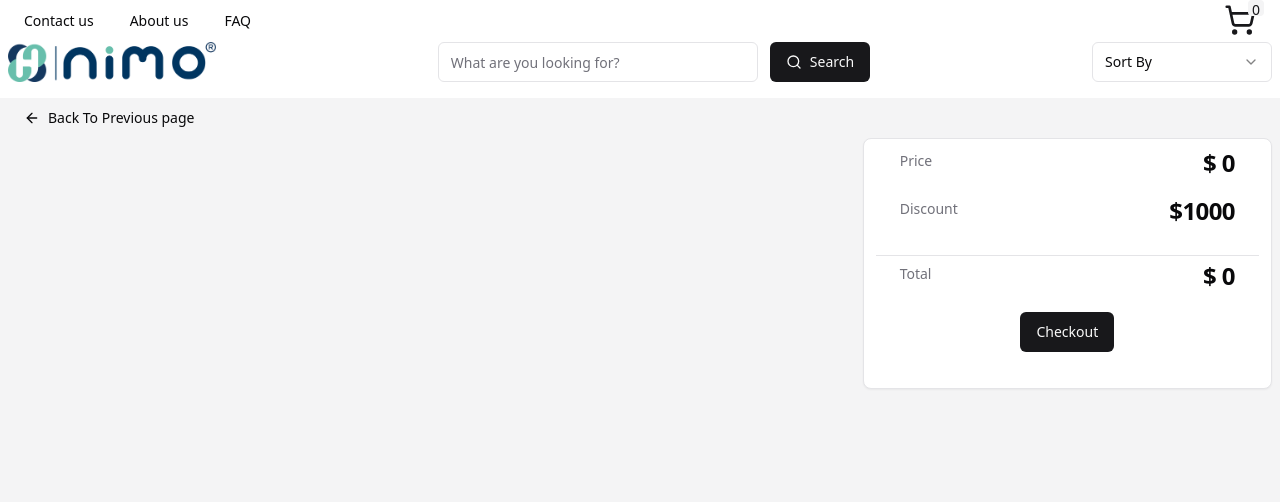
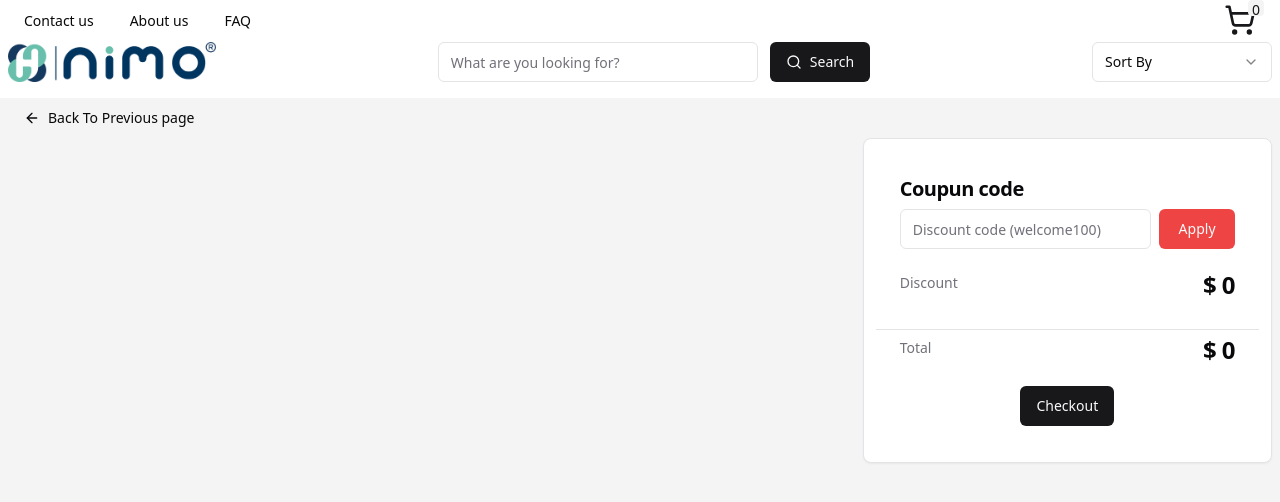
Before and after one commit to skoanton/webshop-api, a React (Vite) app: page /checkout in a window 1280 px wide. Shown: the top 502 px of the page. Built offline with nearby package versions, Linux system fonts and the light colour scheme.

Commit message:
moved discount to checkout, fixed reducers

```diff
--- a/src/components/Checkout/Checkout.tsx
+++ b/src/components/Checkout/Checkout.tsx
@@ -9,18 +9,19 @@ import {
   CardHeader,
   CardTitle,
 } from "../ui/card";
-import React, { ChangeEvent, useContext } from "react";
+import { ChangeEvent, useContext, useState } from "react";
 import { CartContext } from "@/contexts/CartContext/CartContext";
 import { Label } from "@radix-ui/react-label";
 import { Input } from "../ui/input";
 import { CART_ACTION } from "@/contexts/CartContext/CartReducer";
 import { Item } from "@/types/itemsType";
+import { discountCodes } from "@/data/discounts";
 
 type CheckoutProps = {};
 
 const Checkout = ({}: CheckoutProps) => {
   const { cartState, cartDispatch } = useContext(CartContext);
-
+  const [userInputDiscountCode, setUserInputDiscountCode] = useState("");
   const handleCartChange = (e: ChangeEvent<HTMLInputElement>, item: Item[]) => {
     if (parseInt(e.currentTarget.value) <= item.length) {
       cartDispatch({
@@ -111,18 +112,45 @@ const Checkout = ({}: CheckoutProps) => {
           </section>
           <section className="flex-grow">
             <Card className="p-3">
-              <CardContent className="flex justify-between">
-                <CardDescription>Price</CardDescription>
-                <CardTitle>$ {cartState.cart.totalCost}</CardTitle>
-              </CardContent>
+              <CardHeader>
+                <CardTitle className="text-xl">Coupun code</CardTitle>
+                <section className="flex gap-2">
+                  <Input
+                    className="w-3/4"
+                    type="text"
+                    id="discount"
+                    placeholder={`Discount code (${discountCodes[0].code})`}
+                    onChange={(e) =>
+                      setUserInputDiscountCode(e.currentTarget.value)
+                    }
+                  />
+                  <Button
+                    onClick={() =>
+                      cartDispatch({
+                        type: CART_ACTION.SET_DISCOUNT,
+                        payload: userInputDiscountCode,
+                      })
+                    }
+                    variant="destructive"
+                    className="flex-grow"
+                  >
+                    Apply
+                  </Button>
+                </section>
+              </CardHeader>
+
               <CardContent className="flex justify-between">
                 <CardDescription>Discount</CardDescription>
-                <CardTitle>$1000</CardTitle>
+                <CardTitle> $ {cartState.cart.discount}</CardTitle>
               </CardContent>
               <hr className="my-2" />
               <CardContent className="flex justify-between">
                 <CardDescription>Total</CardDescription>
-                <CardTitle>$ {cartState.cart.totalCost}</CardTitle>
+                {cartState.cart.totalCost - cartState.cart.discount > 0 ? (
+                  <CardTitle>$ {cartState.cart.totalCost}</CardTitle>
+                ) : (
+                  <CardTitle>$ 0</CardTitle>
+                )}
               </CardContent>
               <CardFooter>
                 <Button className="mx-auto">Checkout</Button>
--- a/src/components/ProductCard/ProductCard.tsx
+++ b/src/components/ProductCard/ProductCard.tsx
@@ -143,11 +143,6 @@ const ProductCard = ({ id, big }: ProductCardProps) => {
                     <CardTitle>Payment</CardTitle>
                   </CardHeader>
                   <CardContent className="flex flex-col gap-5">
-                    <section className="flex gap-2">
-                      <Input type="text" id="discount" placeholder="Discount" />
-                      <Button>Apply</Button>
-                    </section>
-
                     <section>
                       <Label htmlFor="quantity">Quantity</Label>
                       <Input
--- a/src/contexts/CartContext/CartContext.ts
+++ b/src/contexts/CartContext/CartContext.ts
@@ -1,14 +1,25 @@
 import { Item } from "@/types/itemsType";
 import { createContext } from "react";
-import { CartState, initalCartState } from "./CartReducer";
+import { CART_ACTION, CartState, cartReducer, initalCartState } from "./CartReducer";
+import { Cart } from "@/types/cartTypes";
 
-export type CartAction = {
-    type: string;
-    payload: {
-      item: Item;
-      quanity: number;
-    };
+type AddOrRemoveItemAction = {
+  type: CART_ACTION.ADD_ITEM | CART_ACTION.DELETE_ITEM | CART_ACTION.REMOVE_ITEM
+  payload: {
+    item: Item;
+    quanity: number;
   };
+};
+
+type SetDiscountAction = {
+  type: typeof CART_ACTION.SET_DISCOUNT;
+  payload: string;
+};
+
+type ResetAction = {
+  type: typeof CART_ACTION.RESET;
+};
+export type CartAction = AddOrRemoveItemAction | SetDiscountAction | ResetAction;
 
 export const CartContext = createContext<{
     cartState: CartState;
--- a/src/contexts/CartContext/CartReducer.ts
+++ b/src/contexts/CartContext/CartReducer.ts
@@ -1,13 +1,14 @@
 import { Cart } from "@/types/cartTypes";
+import { getIndexOfItem } from "@/utils/manipulateData";
 import { CartAction } from "./CartContext";
-import { group } from "console";
-import { getIndexOfItem } from "@/utils/manipulateData";
+import { discountCodes } from "@/data/discounts";
 
-export const CART_ACTION = {
-  ADD_ITEM: "ADD_ITEM",
-  REMOVE_ITEM: "REMOVE_ITEM",
-  DELETE_ITEM : "DELETE_ITEM",
-  RESET: "RESET",
+export enum CART_ACTION  {
+  ADD_ITEM = "ADD_ITEM",
+  REMOVE_ITEM= "REMOVE_ITEM",
+  DELETE_ITEM = "DELETE_ITEM",
+  SET_DISCOUNT= "SET_DISCOUNT",
+  RESET = "RESET",
 };
 
 export type CartState = {
@@ -17,6 +18,7 @@ export const initalCartState: CartState = {
   cart: {
     items: [],
     totalCost: 0,
+    discount: 0,
   },
 };
 export const cartReducer = (
@@ -45,8 +47,9 @@ export const cartReducer = (
             cart: {
               items: newItems,
               totalCost:
-              cartState.cart.totalCost +
-              action.payload.item.price,
+                (cartState.cart.totalCost +
+                action.payload.item.price) - cartState.cart.discount,
+                discount :cartState.cart.discount
             },
           };
         }
@@ -63,13 +66,12 @@ export const cartReducer = (
                 ),
               ],
               totalCost: cartState.cart.totalCost + (action.payload.item.price * action.payload.quanity),
+              discount: cartState.cart.discount
             },
           };
         }
-
     case CART_ACTION.REMOVE_ITEM:
       console.log("Removing item from cart");
-
       const removeItemIndex = getIndexOfItem(action.payload.item,cartState.cart.items);
 
       if (removeItemIndex !== -1) {
@@ -86,7 +88,8 @@ export const cartReducer = (
           ...cartState,
           cart: {
             items: newGroups,
-            totalCost: cartState.cart.totalCost - action.payload.item.price,
+            totalCost: (cartState.cart.totalCost - action.payload.item.price) - cartState.cart.discount,
+            discount: cartState.cart.discount
           },
         };
       }
@@ -112,19 +115,34 @@ export const cartReducer = (
           ...cartState,
           cart: {
             items: finalGroups,
-            totalCost: cartState.cart.totalCost - (action.payload.item.price * action.payload.quanity)
+            totalCost: (cartState.cart.totalCost - (action.payload.item.price * action.payload.quanity) - cartState.cart.discount),
+            discount: cartState.cart.discount
           }
         }
 
+      }
+      return cartState;
+    case CART_ACTION.RESET:
+      return { ...cartState, cart: initalCartState.cart };
 
+    case CART_ACTION.SET_DISCOUNT:
+
+      const newDiscountCode = discountCodes.find((disc) => disc.code === action.payload);
+
+      if(newDiscountCode){
+        console.log("applying discount code");
+        return {
+          ...cartState, cart:{
+            items: cartState.cart.items,
+            totalCost: cartState.cart.totalCost - newDiscountCode.discount,
+            discount: newDiscountCode.discount
+          }
+        }
+      }
+      else{
+        return cartState;
       }
 
-      return cartState;
-
-
-
-    case CART_ACTION.RESET:
-      return { ...cartState, cart: initalCartState.cart };
 
     default:
       return cartState;
--- a/src/contexts/FilterProvider/FilterContext.ts
+++ b/src/contexts/FilterProvider/FilterContext.ts
@@ -3,51 +3,28 @@ import { FILTER_ACTION } from "./FilterReducer";
 import { FilterState, initialFilterState } from "./FilterProvider";
 import { Category } from "@/types/itemsType";
 
-export type FilterAction = {
-    type: string;
-  };
-
-  type AddFilterAction = FilterAction & {
+export type FilterAction =
+  | { type: FILTER_ACTION.ADD | FILTER_ACTION.REMOVE; payload: Category }
+  | {
+      type: FILTER_ACTION.REMOVE;
       payload: Category;
-  };
-  type RemoveFilterAction = FilterAction & {
-    payload: Category;
-  };
-
-  type UpdatePriceAction = FilterAction & {
+    }
+  | {
+      type: FILTER_ACTION.UPDATE_PRICE;
       payload: {
         minPrice: number;
         maxPrice: number;
       };
+    }
+  | {
+      type: FILTER_ACTION.SET_SEARCH_STRING;
+      payload: string;
+    }
+  | {
+      type: FILTER_ACTION.RESET;
     };
-
-  type SearchStringAction = FilterAction & {
-    payload: string;
-  };
-
-  // Typeguard
-
-  export const isAddFilterAction = (action: FilterAction): action is AddFilterAction => {
-    return action.type === FILTER_ACTION.ADD;
-  };
-  export const isRemoveFilterAction = (action: FilterAction): action is RemoveFilterAction => {
-    return action.type === FILTER_ACTION.REMOVE;
-  };
-  export const isUpdatePriceAction = (action: FilterAction): action is UpdatePriceAction => {
-    return action.type === FILTER_ACTION.UPDATE_PRICE;
-  };
-  export const isSearchStringAction = (action: FilterAction): action is SearchStringAction => {
-    return action.type === FILTER_ACTION.SET_SEARCH_STRING;
-  };
-
 
 export const FilterContext = createContext<{
   filterState: FilterState;
-    filterDispatch: React.Dispatch<
-      | FilterAction
-      | AddFilterAction
-      | RemoveFilterAction
-      | UpdatePriceAction
-      | SearchStringAction
-    >;
+  filterDispatch: React.Dispatch<FilterAction>;
 }>({ filterState: initialFilterState, filterDispatch: () => null });
--- /dev/null
+++ b/src/data/discounts.ts
@@ -0,0 +1,8 @@
+import { Discount } from "@/types/discountTypes";
+
+export const discountCodes: Discount[] = [
+    {
+        code: "welcome100",
+        discount: 100,
+    }
+]
--- a/src/types/cartTypes.ts
+++ b/src/types/cartTypes.ts
@@ -2,5 +2,6 @@ import { Item } from "./itemsType"
 
 export type Cart = {
     items:Item[][],
-    totalCost: number
+    totalCost: number,
+    discount: number
 }
--- /dev/null
+++ b/src/types/discountTypes.ts
@@ -0,0 +1,4 @@
+export type Discount = {
+    code: string,
+    discount: number
+}
```
Also changed, not shown: src/contexts/FilterProvider/FilterReducer.ts (+14 -23 lines). Lines whose indentation alone changed are shown as unchanged.
